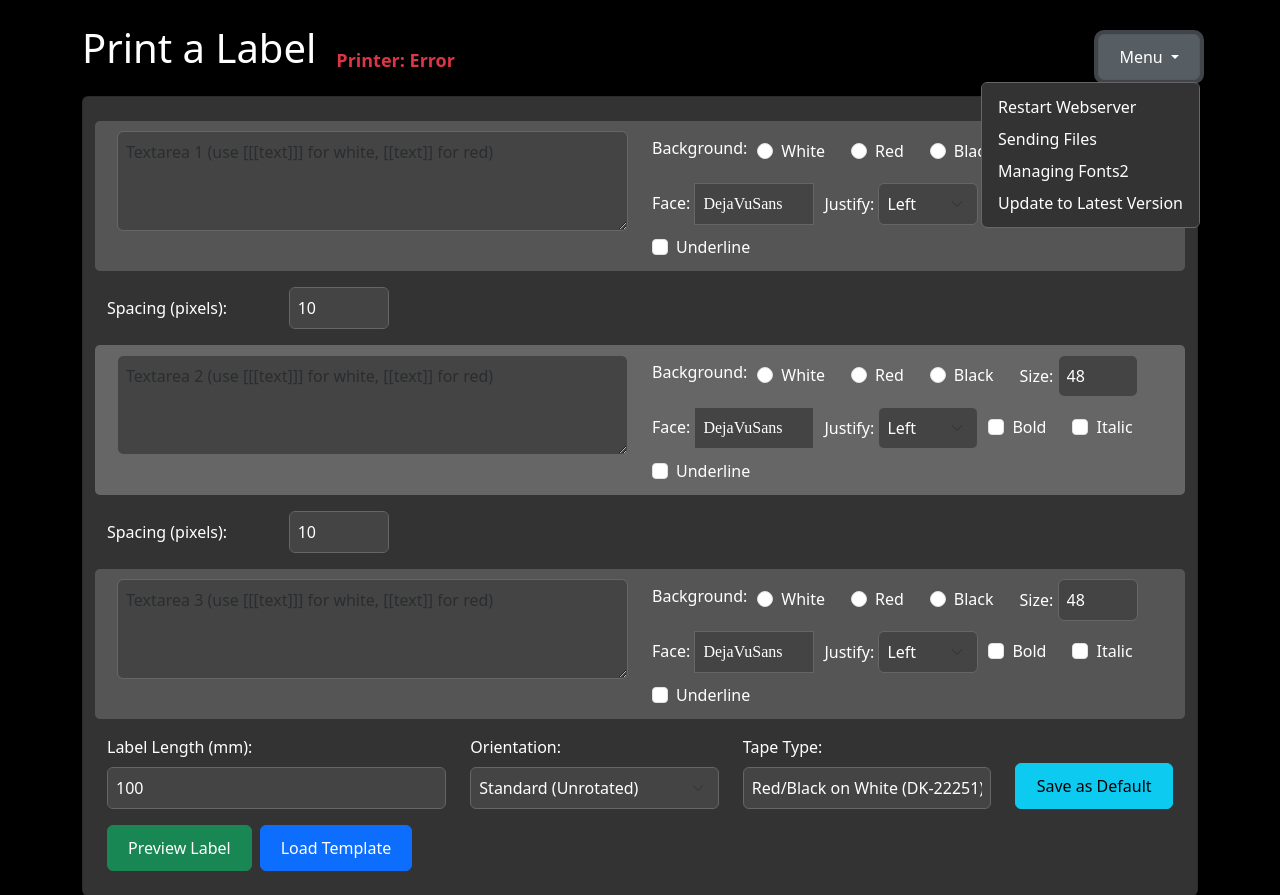
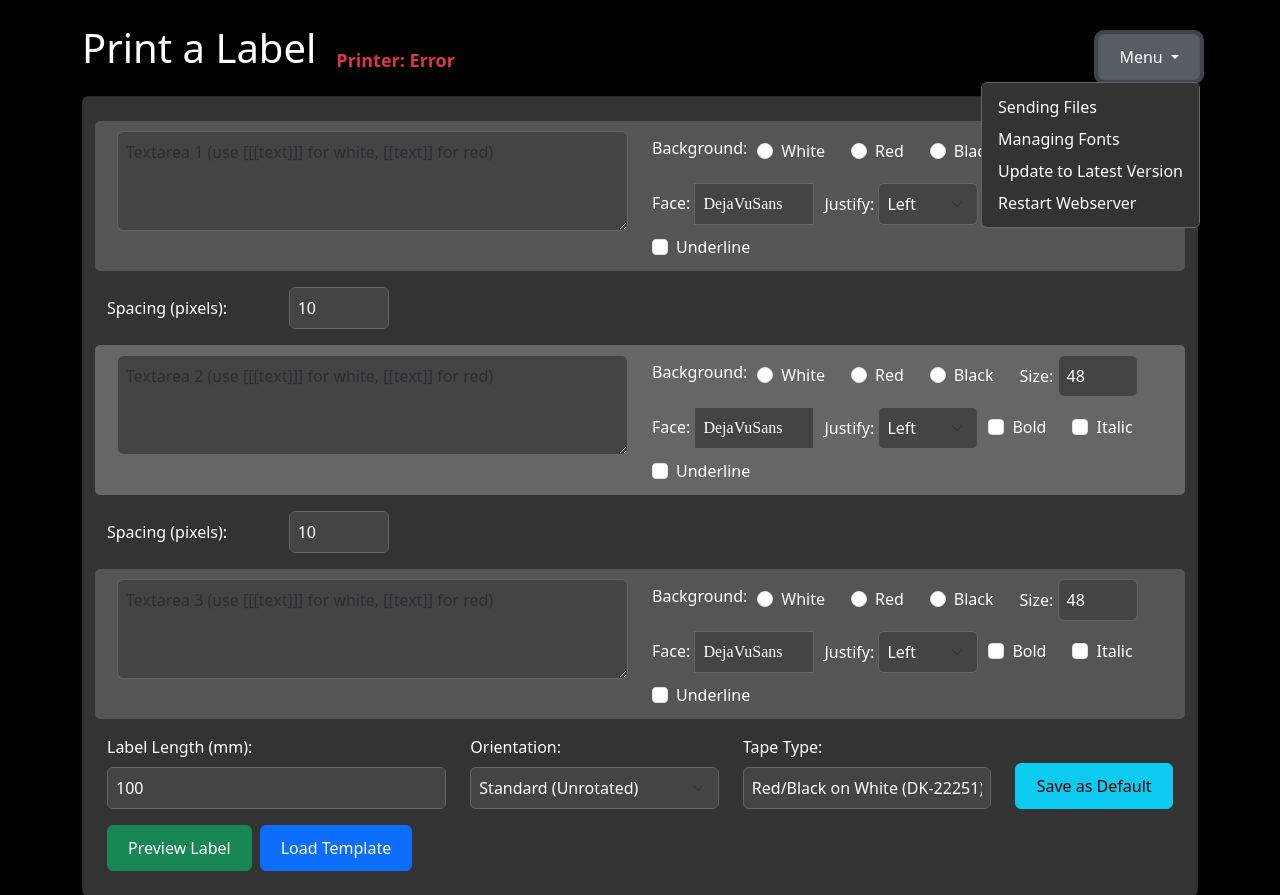
Before and after one commit to Respectech/ameriDroid-Label-Server, a Flask app: template templates/index.html in a window 1280 px wide, after a click on "Menu". Shown: the top 895 px of the page. Run offline with Flask 3, Linux system fonts and the light colour scheme; the template is opened without the code that fills it, so the values that code supplies are empty; parts of the project's set-up code (start-up, migrations or seed data) failed here and were passed over; some libraries are stand-ins or nearby versions.

Commit message:
Update dropdown.html

```diff
--- a/templates/dropdown.html
+++ b/templates/dropdown.html
@@ -3,9 +3,9 @@
         Menu
     </button>
     <ul class="dropdown-menu" aria-labelledby="dropdownMenuButton">
+        <li><a class="dropdown-item" href="#" data-bs-toggle="modal" data-bs-target="#sendingFilesModal">Sending Files</a></li>
+        <li><a class="dropdown-item" href="#" data-bs-toggle="modal" data-bs-target="#managingFontsModal">Managing Fonts</a></li>
+        <li><a class="dropdown-item" href="#" onclick="window.updateCodebase()">Update to Latest Version</a></li>
         <li><a class="dropdown-item" href="#" onclick="window.restartWebserver()">Restart Webserver</a></li>
-        <li><a class="dropdown-item" href="#" data-bs-toggle="modal" data-bs-target="#sendingFilesModal">Sending Files</a></li>
-        <li><a class="dropdown-item" href="#" data-bs-toggle="modal" data-bs-target="#managingFontsModal">Managing Fonts2</a></li>
-        <li><a class="dropdown-item" href="#" onclick="window.updateCodebase()">Update to Latest Version</a></li>
     </ul>
 </div>
```
